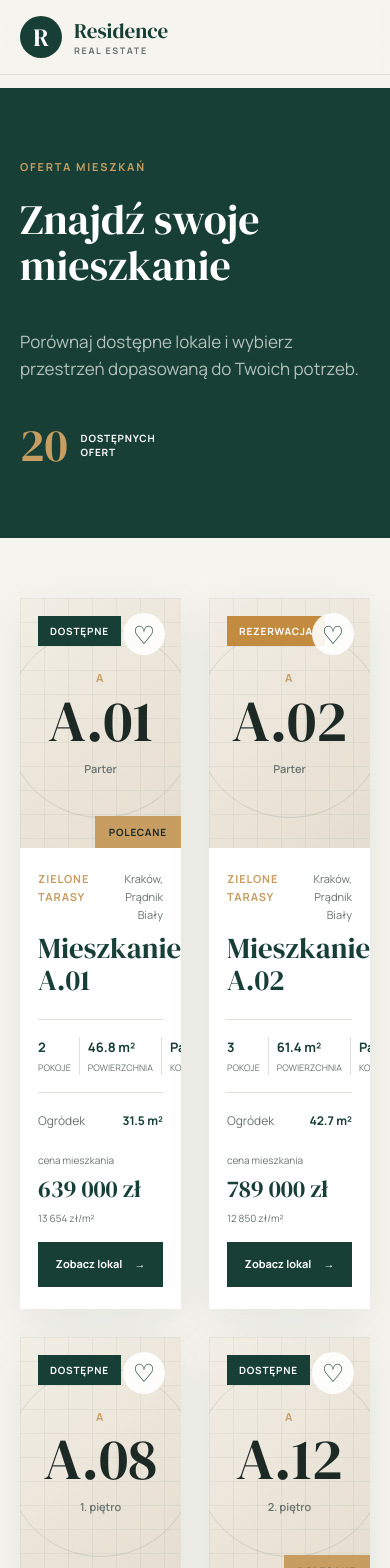
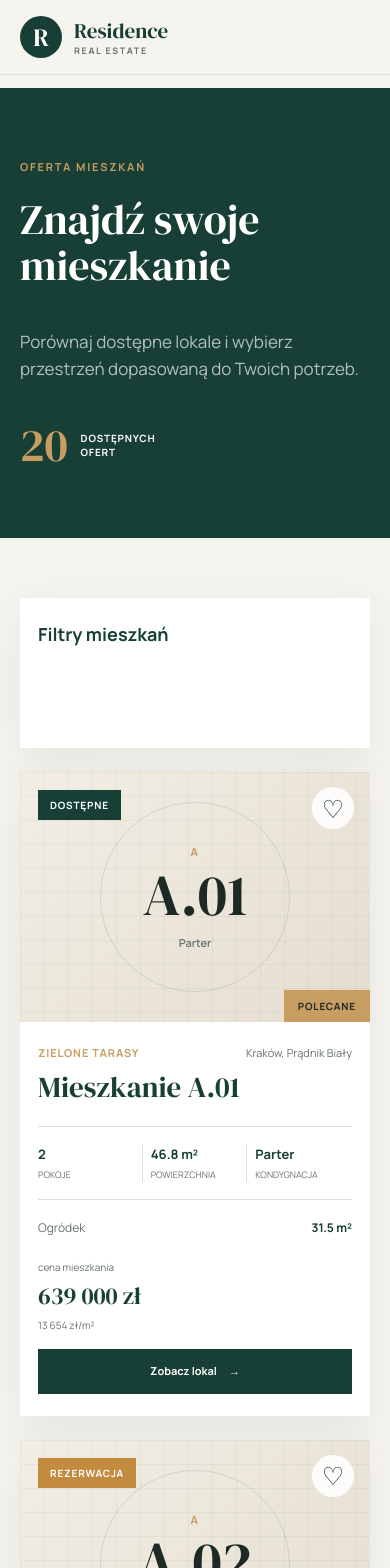
Before and after one commit to natalkakielbicka-coder/real-estate, a Vue app: page /mieszkania in a window 390 px wide. Shown: the top 1568 px of the page. Built offline with nearby package versions, Linux system fonts and the light colour scheme.

Commit message:
Add sidebar layout to apartments page

```diff
--- a/src/views/ApartmentsView.vue
+++ b/src/views/ApartmentsView.vue
@@ -28,7 +28,11 @@ import { apartments } from '../data/apartments'
     </section>
 
     <section class="apartments-results">
-      <div class="container">
+      <div class="apartments-layout container">
+        <aside class="filters-sidebar">
+          <p>Filtry mieszkań</p>
+        </aside>
+
         <div class="apartments-grid">
           <ApartmentCard
             v-for="apartment in apartments"
@@ -109,15 +113,50 @@ import { apartments } from '../data/apartments'
   padding-block: clamp(60px, 8vw, 110px);
 }
 
+.apartments-layout {
+  display: grid;
+  grid-template-columns: 270px minmax(0, 1fr);
+  align-items: start;
+  gap: 32px;
+}
+
+.filters-sidebar {
+  position: sticky;
+  top: 118px;
+  min-height: 400px;
+  padding: 28px;
+  background-color: var(--color-surface);
+  box-shadow: 0 14px 45px rgba(23, 63, 53, 0.08);
+}
+
+.filters-sidebar p {
+  margin-bottom: 0;
+  color: var(--color-primary);
+  font-size: 18px;
+  font-weight: 700;
+}
+
 .apartments-grid {
   display: grid;
+  min-width: 0;
   grid-template-columns: repeat(3, minmax(0, 1fr));
-  gap: 28px;
+  gap: 24px;
+}
+
+@media (max-width: 1199px) {
+  .apartments-grid {
+    grid-template-columns: repeat(2, minmax(0, 1fr));
+  }
 }
 
 @media (max-width: 991px) {
-  .apartments-grid {
-    grid-template-columns: repeat(2, minmax(0, 1fr));
+  .apartments-layout {
+    grid-template-columns: 1fr;
+  }
+
+  .filters-sidebar {
+    position: static;
+    min-height: 150px;
   }
 }
 
@@ -126,5 +165,19 @@ import { apartments } from '../data/apartments'
     align-items: flex-start;
     flex-direction: column;
   }
+
+  .apartments-grid {
+    grid-template-columns: 1fr;
+  }
+}
+
+@media (max-width: 479px) {
+  .apartments-layout {
+    gap: 24px;
+  }
+
+  .filters-sidebar {
+    padding: 22px 18px;
+  }
 }
 </style>
```
